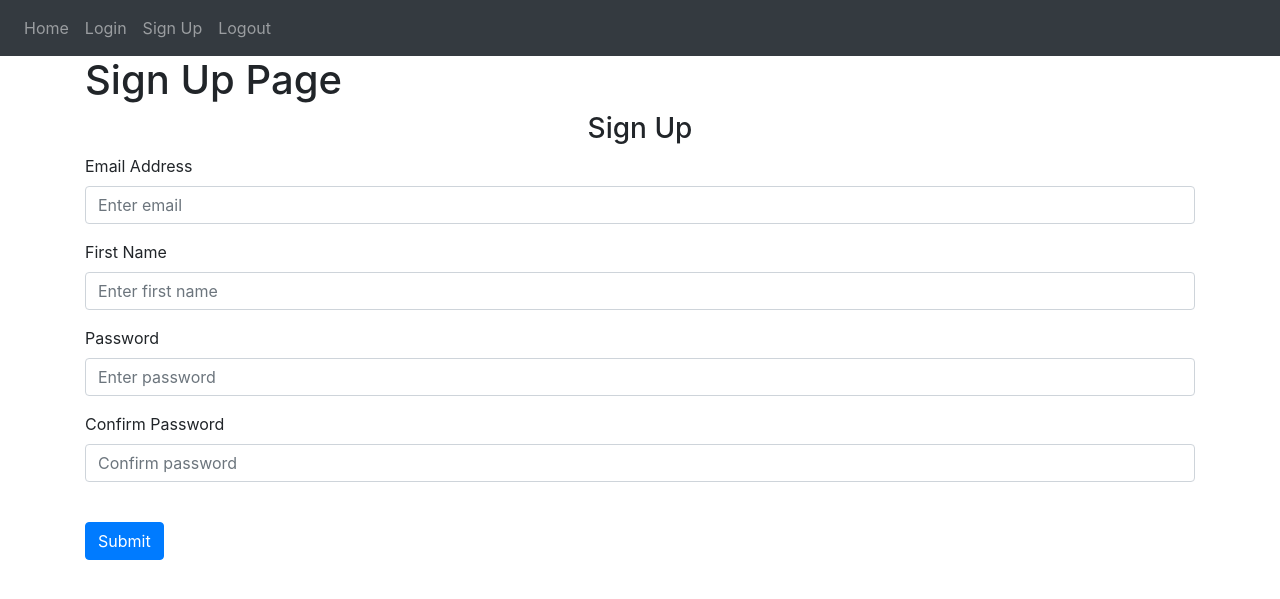
After one commit to mike292/Flask-Web-App-Tutorial, a Flask app: template website/templates/sign_up.html in a window 1280 px wide. The commit adds this page. Shown: the top 599 px of the page. Run offline with Flask 2, Linux system fonts and the light colour scheme; the template is opened without the code that fills it, so the values that code supplies are empty; some libraries are stand-ins or nearby versions.

Commit message:
From my pc

```diff
--- a/website/templates/base.html
+++ b/website/templates/base.html
@@ -28,13 +28,33 @@
       </button>
       <div class="collapse navbar-collapse" id="navbar">
         <div class="navbar-nav">
+          <a class="nav-item nav-link" id="home" href="/">Home</a>
           <a class="nav-item nav-link" id="login" href="/login">Login</a>
           <a class="nav-item nav-link" id="signUp" href="/sign-up">Sign Up</a>
           <a class="nav-item nav-link" id="logout" href="/logout">Logout</a>
-          <a class="nav-item nav-link" id="home" href="/">Home</a>
         </div>
       </div>
     </nav>
+
+    <!-- to render the flashed messages -->
+    <!-- get_flashed_messages is a build in function on flask -->
+    {% with messages = get_flashed_messages(with_categories=true) %} {% if
+    messages %} {% for category, message in messages %} {% if category ==
+    'error' %}
+    <div class="alert alert-danger alter-dismisable fade show" role="alert">
+      {{message}}
+      <button type="button" class="close">
+        <span aria-hidden="true">&times;</span>
+      </button>
+    </div>
+    {% else %}
+    <div class="alert alert-success alter-dismisable fade show" role="alert">
+      {{message}}
+      <button type="button" class="close">
+        <span aria-hidden="true">&times;</span>
+      </button>
+    </div>
+    {% endif %} {% endfor %} {% endif %} {% endwith %}
 
     <div class="container">{% block content%}{% endblock %}</div>
 
--- a/website/templates/home.html
+++ b/website/templates/home.html
@@ -1,4 +1,3 @@
-{% extends "base.html" %} {% block title %}Changed{% endblock %} {% block
-content%}
+{% extends "base.html" %} {% block title %}Home{% endblock %} {% block content%}
 <h1>This the Home Page</h1>
 {% endblock%}
--- /dev/null
+++ b/website/templates/sign_up.html
@@ -0,0 +1,49 @@
+{% extends "base.html" %} {% block title %}Sign Up{% endblock %} {% block
+content%}
+<h1>Sign Up Page</h1>
+<form action="" method="POST">
+  <h3 align="center">Sign Up</h3>
+  <div class="form-group">
+    <label for="email">Email Address</label>
+    <input
+      type="email"
+      class="form-control"
+      id="email"
+      name="email"
+      placeholder="Enter email"
+    />
+  </div>
+  <div class="form-group">
+    <label for="firstName">First Name</label>
+    <input
+      type="text"
+      class="form-control"
+      id="firstName"
+      name="firstName"
+      placeholder="Enter first name"
+    />
+  </div>
+  <div class="form-group">
+    <label for="password1">Password</label>
+    <input
+      type="password"
+      class="form-control"
+      id="password1"
+      name="password1"
+      placeholder="Enter password"
+    />
+  </div>
+  <div class="form-group">
+    <label for="password2">Confirm Password</label>
+    <input
+      type="password"
+      class="form-control"
+      id="password2"
+      name="password2"
+      placeholder="Confirm password"
+    />
+  </div>
+  <br />
+  <button type="submit" class="btn btn-primary">Submit</button>
+</form>
+{% endblock%}
```
Also changed, not shown: website/__init__.py (+10 -0 lines), website/auth.py (+31 -5 lines), website/templates/login.html (added, +35 -0 lines), website/views.py (+5 -2 lines).
